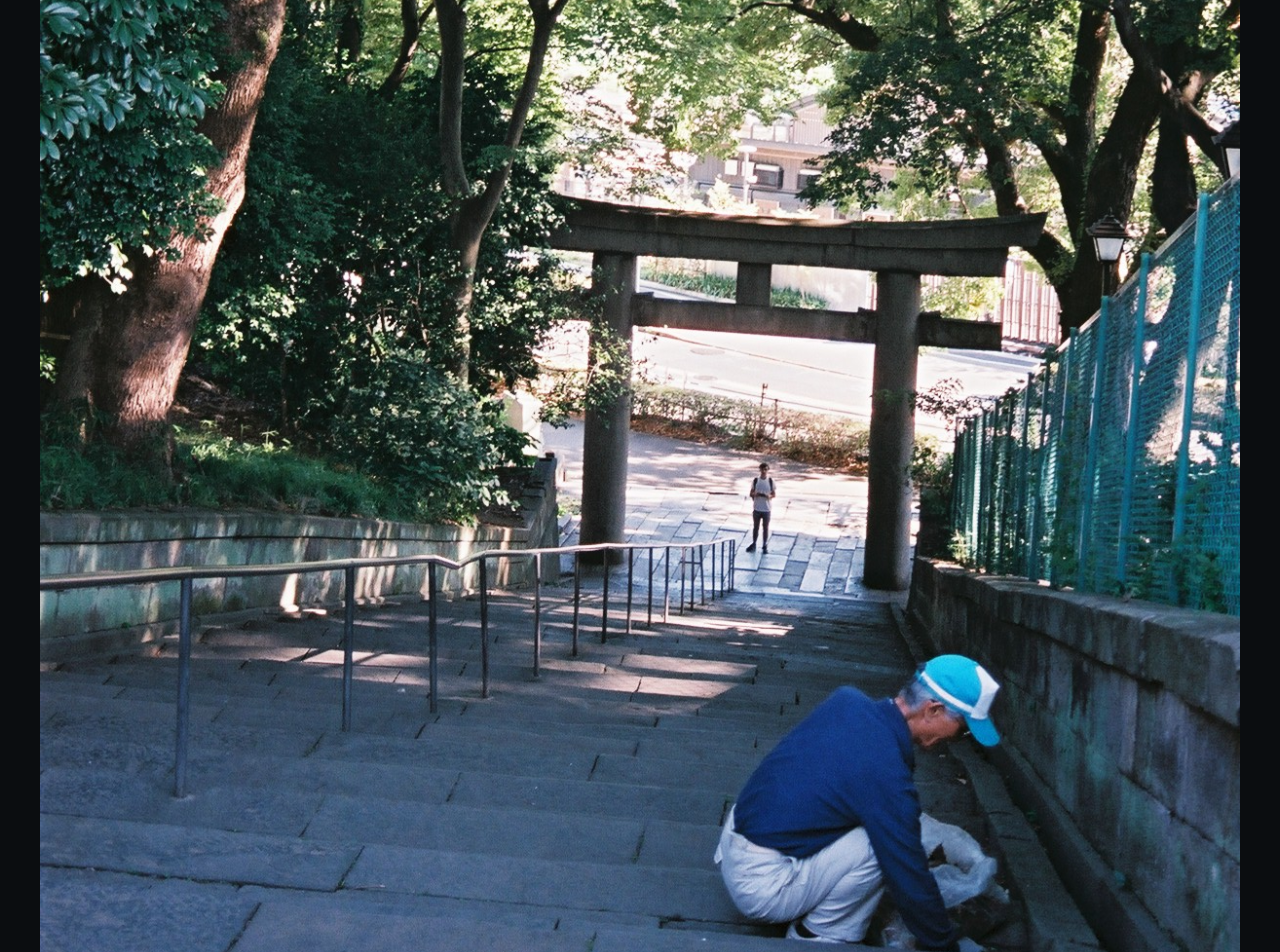
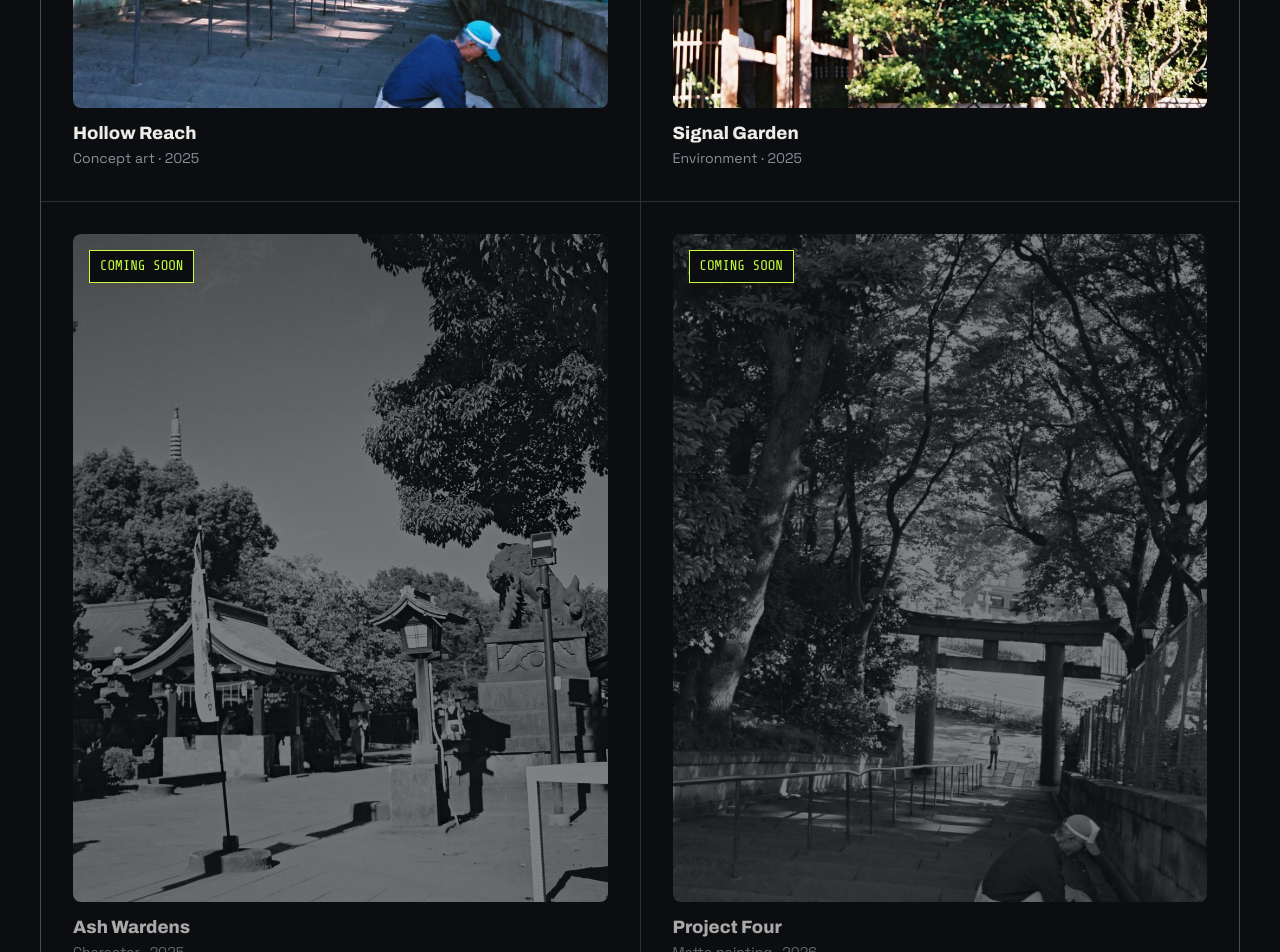
Before and after one commit to IsabelVSousa/VOID-FRAME, a React (Vite) app: page / in a window 1280 px wide. Shown: the part 1620-2572 px from the top of the page. Built offline with nearby package versions, Linux system fonts and the light colour scheme.

Commit message:
style: add work grid and project card styles

```diff
--- a/src/styles/components.css
+++ b/src/styles/components.css
@@ -228,3 +228,70 @@
   width: 1.5rem;
   height: 1.5rem;
 }
+
+.section-title {
+  margin-bottom: var(--space-lg);
+  font-size: var(--text-xl);
+  color: var(--color-accent);
+}
+
+.section-title::before { content: "[ "; }
+.section-title::after  { content: " ]"; }
+
+.card {
+  position: relative;
+  display: block;
+  padding: var(--space-lg);
+  background: var(--color-bg);
+}
+
+.card__media {
+  aspect-ratio: 4 / 5;
+  overflow: hidden;
+  border-radius: 8px;
+}
+
+.card__media img {
+  width: 100%;
+  height: 100%;
+  object-fit: cover;
+  transition: transform 0.4s;
+}
+
+a.card:hover .card__media img {
+  transform: scale(1.04);
+}
+
+.card__title {
+  margin-top: var(--space-md);
+  font-size: var(--text-lead);
+}
+
+.card__meta {
+  margin-top: 0.25em;
+  font-size: var(--text-ui);
+  color: var(--color-text-muted);
+}
+
+.card--soon .card__media img {
+  filter: grayscale(1);
+  opacity: 0.5;
+}
+
+.card--soon .card__title,
+.card--soon .card__meta {
+  opacity: 0.7;
+}
+
+.card__badge {
+  position: absolute;
+  top: calc(var(--space-lg) + var(--space-md));
+  left: calc(var(--space-lg) + var(--space-md));
+  padding: 0.3em 0.7em;
+  background: var(--color-bg);
+  border: 1px solid var(--color-accent);
+  font-family: var(--font-mono);
+  font-size: var(--text-ui);
+  text-transform: uppercase;
+  color: var(--color-accent);
+}
--- a/src/styles/layout.css
+++ b/src/styles/layout.css
@@ -23,3 +23,21 @@
   display: grid;
   grid-template-columns: var(--hero-columns);
 }
+
+.work {
+  padding-block: var(--space-section);
+}
+
+.work__grid {
+  display: grid;
+  grid-template-columns: 1fr;
+  gap: 1px;
+  background: var(--color-line);
+  border: 1px solid var(--color-line);
+}
+
+@media (min-width: 768px) {
+  .work__grid {
+    grid-template-columns: repeat(2, 1fr);
+  }
+}
```
